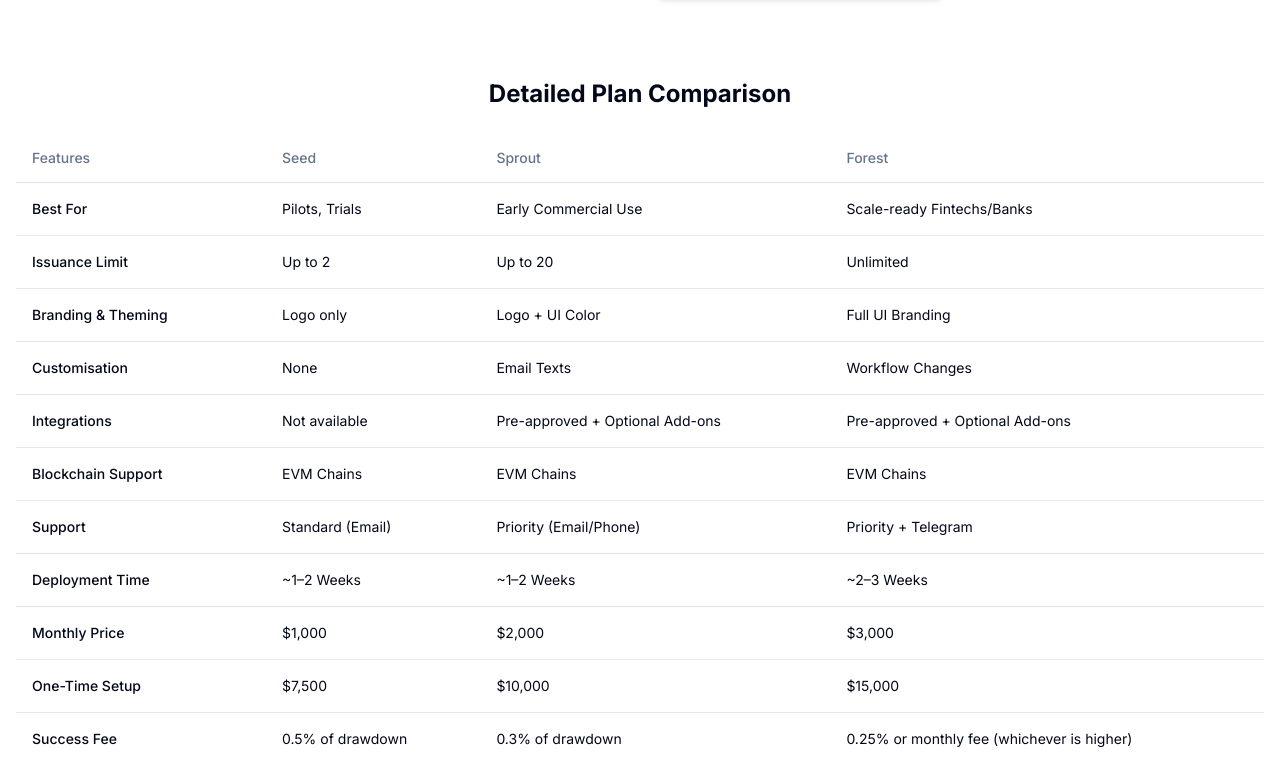
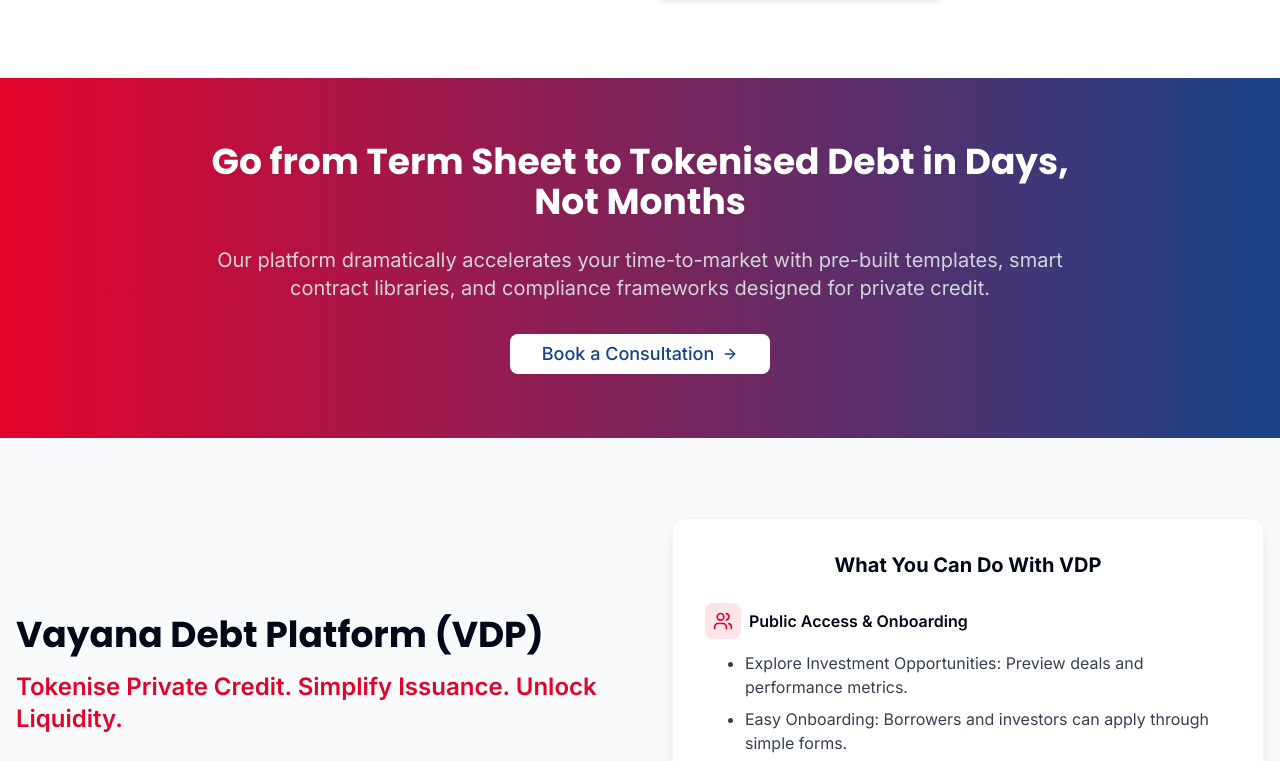
Before and after one commit to vedantgadia/debt-token-flow, a React (Vite) app: page / in a window 1280 px wide. Shown: the part 3263-4024 px from the top of the page. Built offline with nearby package versions, Linux system fonts and the light colour scheme.

Commit message:
Remove detailed plan comparison
Removed the detailed plan comparison table from the pricing section.

```diff
--- a/src/components/PricingSection.tsx
+++ b/src/components/PricingSection.tsx
@@ -3,7 +3,6 @@ import React from 'react';
 import { Check, X, Mail, Phone, Database, Shield, Server } from 'lucide-react';
 import { Button } from '@/components/ui/button';
 import { Card, CardContent } from '@/components/ui/card';
-import { Table, TableBody, TableCell, TableHead, TableHeader, TableRow } from '@/components/ui/table';
 
 const PricingSection = () => {
   return (
@@ -226,89 +225,6 @@ const PricingSection = () => {
             </CardContent>
           </Card>
         </div>
-
-        {/* Detailed Comparison Table - Mobile Hidden, Desktop Visible */}
-        <div className="mt-20 hidden lg:block">
-          <h3 className="text-2xl font-bold mb-6 text-center">Detailed Plan Comparison</h3>
-          <Table>
-            <TableHeader>
-              <TableRow>
-                <TableHead className="w-[250px]">Features</TableHead>
-                <TableHead>Seed</TableHead>
-                <TableHead>Sprout</TableHead>
-                <TableHead>Forest</TableHead>
-              </TableRow>
-            </TableHeader>
-            <TableBody>
-              <TableRow>
-                <TableCell className="font-medium">Best For</TableCell>
-                <TableCell>Pilots, Trials</TableCell>
-                <TableCell>Early Commercial Use</TableCell>
-                <TableCell>Scale-ready Fintechs/Banks</TableCell>
-              </TableRow>
-              <TableRow>
-                <TableCell className="font-medium">Issuance Limit</TableCell>
-                <TableCell>Up to 2</TableCell>
-                <TableCell>Up to 20</TableCell>
-                <TableCell>Unlimited</TableCell>
-              </TableRow>
-              <TableRow>
-                <TableCell className="font-medium">Branding & Theming</TableCell>
-                <TableCell>Logo only</TableCell>
-                <TableCell>Logo + UI Color</TableCell>
-                <TableCell>Full UI Branding</TableCell>
-              </TableRow>
-              <TableRow>
-                <TableCell className="font-medium">Customisation</TableCell>
-                <TableCell>None</TableCell>
-                <TableCell>Email Texts</TableCell>
-                <TableCell>Workflow Changes</TableCell>
-              </TableRow>
-              <TableRow>
-                <TableCell className="font-medium">Integrations</TableCell>
-                <TableCell>Not available</TableCell>
-                <TableCell>Pre-approved + Optional Add-ons</TableCell>
-                <TableCell>Pre-approved + Optional Add-ons</TableCell>
-              </TableRow>
-              <TableRow>
-                <TableCell className="font-medium">Blockchain Support</TableCell>
-                <TableCell>EVM Chains</TableCell>
-                <TableCell>EVM Chains</TableCell>
-                <TableCell>EVM Chains</TableCell>
-              </TableRow>
-              <TableRow>
-                <TableCell className="font-medium">Support</TableCell>
-                <TableCell>Standard (Email)</TableCell>
-                <TableCell>Priority (Email/Phone)</TableCell>
-                <TableCell>Priority + Telegram</TableCell>
-              </TableRow>
-              <TableRow>
-                <TableCell className="font-medium">Deployment Time</TableCell>
-                <TableCell>~1–2 Weeks</TableCell>
-                <TableCell>~1–2 Weeks</TableCell>
-                <TableCell>~2–3 Weeks</TableCell>
-              </TableRow>
-              <TableRow>
-                <TableCell className="font-medium">Monthly Price</TableCell>
-                <TableCell>$1,000</TableCell>
-                <TableCell>$2,000</TableCell>
-                <TableCell>$3,000</TableCell>
-              </TableRow>
-              <TableRow>
-                <TableCell className="font-medium">One-Time Setup</TableCell>
-                <TableCell>$7,500</TableCell>
-                <TableCell>$10,000</TableCell>
-                <TableCell>$15,000</TableCell>
-              </TableRow>
-              <TableRow>
-                <TableCell className="font-medium">Success Fee</TableCell>
-                <TableCell>0.5% of drawdown</TableCell>
-                <TableCell>0.3% of drawdown</TableCell>
-                <TableCell>0.25% or monthly fee (whichever is higher)</TableCell>
-              </TableRow>
-            </TableBody>
-          </Table>
-        </div>
       </div>
     </section>
   );
```
